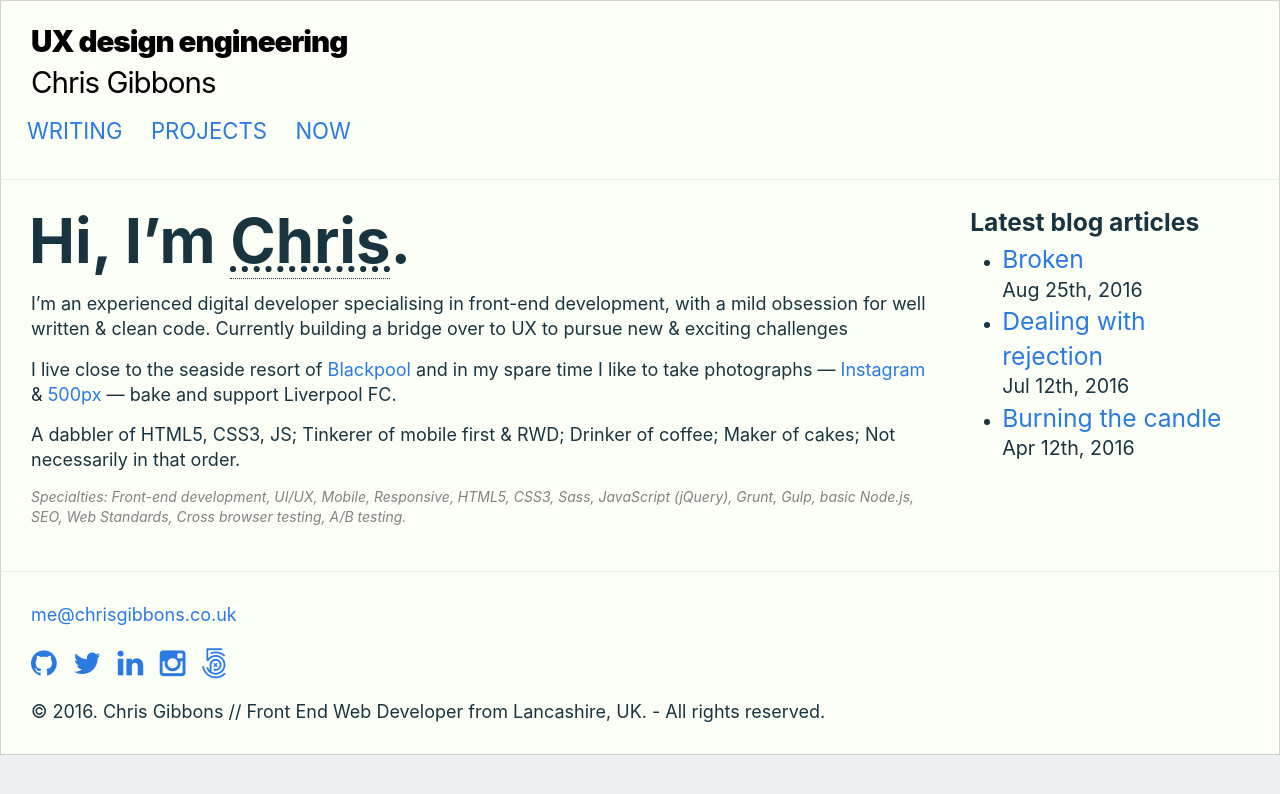
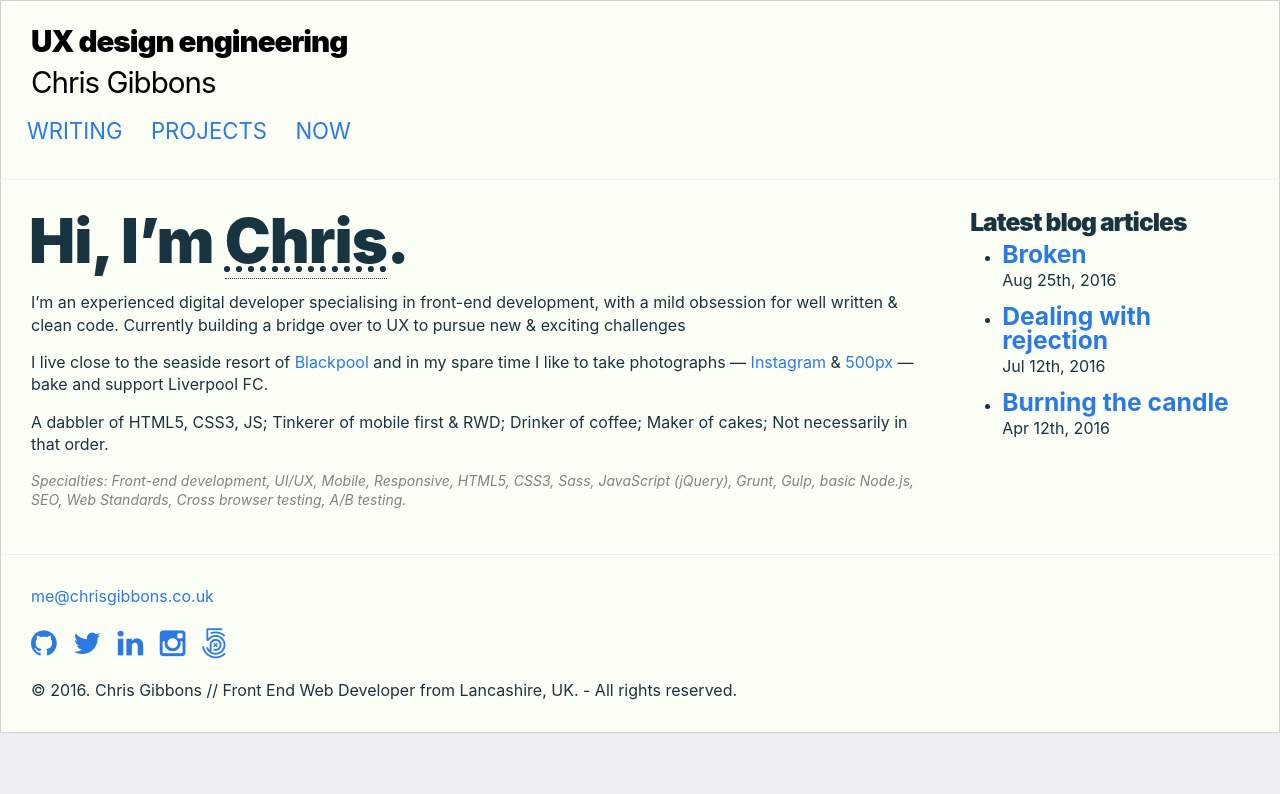
Before and after one commit to gbbns/gbbns.github.io, a Jekyll site: the page built from index.html, in a window 1280 px wide. Shown: the top 794 px of the page. Built offline with Jekyll 4.4.1, drawn with Linux system fonts in a browser that asks for light colours.

Commit message:
fix: tweaking font styles since the move to `system` font's

```diff
--- a/_sass/_base.scss
+++ b/_sass/_base.scss
@@ -469,7 +469,7 @@ h1, h2, h3, h4, h5, h6 {
 }
 
 p {
-  font-size: 18px;
+  font-size: 16px;
   line-height:1.4;
 }
 
@@ -517,7 +517,8 @@ li {
  * Headings
  */
 h1, h2, h3, h4, h5, h6 {
-  font-weight: bold;
+  font-weight: 900;
+  letter-spacing: -1px;
 }
 
 
--- a/_sass/_partials/_content.scss
+++ b/_sass/_partials/_content.scss
@@ -26,7 +26,7 @@
     &--title {
       margin-bottom : 8px;
       font-size     : remy($f-size-h2);
-      font-weight   : bold;
+      font-weight   : 900;
     }
   }
 }
@@ -44,6 +44,10 @@
   .post__list {
     margin-bottom : 22px;
 
+    li {
+      margin-bottom: 16px;
+    }
+
     .post__header {
       text-align: left;
     }
--- a/_sass/_partials/_global.scss
+++ b/_sass/_partials/_global.scss
@@ -21,6 +21,6 @@ p {
 }
 
 li {
-  font-size: 18px;
+  font-size: 16px;
   line-height: 1.4;
 }
--- a/_sass/_partials/_posts.scss
+++ b/_sass/_partials/_posts.scss
@@ -40,11 +40,14 @@
     &:first-child {
       font-size: remy(20px);
       margin-bottom: 30px;
-      line-height: 1.5;
+      line-height: 1.2;
+      font-weight: 600;
     }
   }
 
   h2 {
+    font-weight: 700;
+    line-height: 1.1;
     margin: $base-spacing-unit 0 ($base-spacing-unit / 3);
     @include respond-min($bp-md) {
       margin-bottom: $base-spacing-unit;
@@ -85,10 +88,14 @@
 .post__link {
 	display: block;
 	font-size: remy($f-size-h2);
+  font-weight: 700;
+  line-height: 1;
 }
 
 .post__date {
-	font-size:remy($f-size-body);
+	font-size:remy(13px);
+  line-height: 1;
+  margin-top: remy(4px);
 }
 
 .post__wrapper {
@@ -96,7 +103,7 @@
     &:first-child {
       &:first-letter {
         float: left;
-        font-size: remy(70px);
+        font-size: remy(110px);
         line-height: remy(70px);
         padding: 0px 6px 0px 0px;
         margin-bottom: -12px;
```
